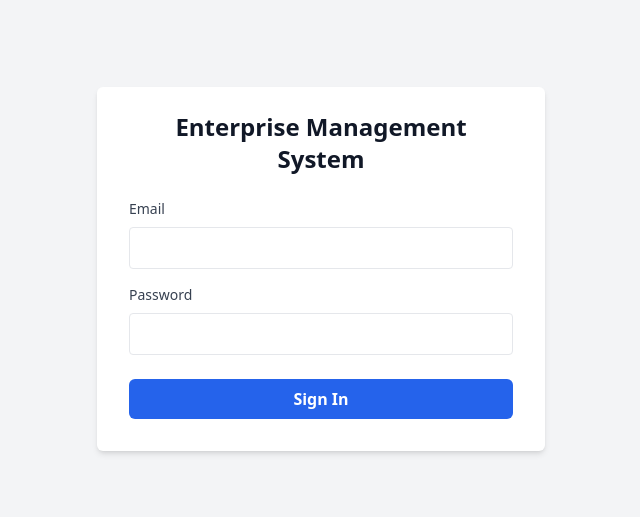
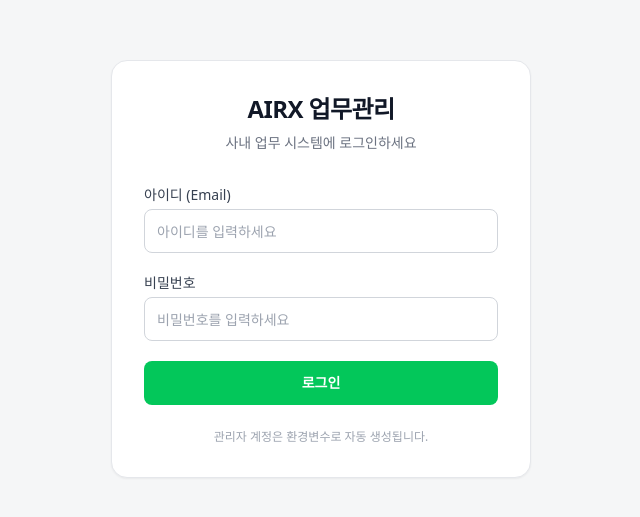
Before and after one commit to cdh5816/airx, a Next.js app: page /login in a window 1280 px wide. Shown: the part 131-648 px from the top of the page, without its empty margins (319-959 px from the left). Built offline with nearby package versions, Linux system fonts and the light colour scheme.

Commit message:
Update page.tsx

```diff
--- a/app/login/page.tsx
+++ b/app/login/page.tsx
@@ -7,11 +7,13 @@ export default function LoginPage() {
   const [email, setEmail] = useState('');
   const [password, setPassword] = useState('');
   const [error, setError] = useState('');
+  const [loading, setLoading] = useState(false);
   const router = useRouter();
 
   async function handleSubmit(e: React.FormEvent<HTMLFormElement>) {
     e.preventDefault();
     setError('');
+    setLoading(true);
 
     try {
       const res = await fetch('/api/auth/login', {
@@ -23,70 +25,92 @@ export default function LoginPage() {
       const data = await res.json();
 
       if (!res.ok) {
-        throw new Error(data.error || 'Login failed');
+        throw new Error(data.error || '로그인에 실패했습니다.');
       }
 
       router.replace(data.redirect ?? '/dashboard');
     } catch (err: any) {
-      setError(err?.message || 'Login failed');
+      setError(err?.message || '로그인에 실패했습니다.');
+    } finally {
+      setLoading(false);
     }
   }
 
   return (
-    <div className="min-h-screen flex items-center justify-center bg-gray-100">
-      <form
-        onSubmit={handleSubmit}
-        className="bg-white shadow-md rounded-md px-8 pt-6 pb-8 w-full max-w-md"
-      >
-        <h1 className="text-2xl font-semibold mb-6 text-center">
-          Enterprise Management System
+    <div className="min-h-screen flex items-center justify-center bg-[#f5f6f7] px-4">
+      <div className="w-full max-w-[420px]">
+        <div className="bg-white rounded-2xl border border-gray-200 shadow-sm p-8">
+          <div className="mb-8 text-center">
+            <h1 className="text-2xl font-semibold tracking-tight">
+              AIRX 업무관리
             </h1>
+            <p className="text-sm text-gray-500 mt-2">
+              사내 업무 시스템에 로그인하세요
+            </p>
+          </div>
 
           {error && (
-          <p className="text-red-500 text-sm mb-4 text-center">{error}</p>
+            <div className="mb-4 text-sm text-red-600 text-center">
+              {error}
+            </div>
           )}
 
-        <div className="mb-4">
+          <form onSubmit={handleSubmit} className="space-y-5">
+            <div>
               <label
-            className="block text-gray-700 text-sm font-medium mb-2"
                 htmlFor="email"
+                className="block text-sm font-medium text-gray-700 mb-1"
               >
-            Email
+                아이디 (Email)
               </label>
               <input
                 id="email"
-            type="email"
+                type="text"   // 🔥 @ 없어도 가능
                 value={email}
                 onChange={(e) => setEmail(e.target.value)}
-            className="border rounded w-full py-2 px-3 text-gray-700 focus:outline-none focus:ring focus:ring-blue-200"
+                placeholder="아이디를 입력하세요"
                 required
+                className="w-full h-11 px-3 rounded-lg border border-gray-300 bg-white text-sm
+                           focus:outline-none focus:ring-2 focus:ring-[#03c75a] focus:border-[#03c75a]
+                           transition"
               />
             </div>
 
-        <div className="mb-6">
+            <div>
               <label
-            className="block text-gray-700 text-sm font-medium mb-2"
                 htmlFor="password"
+                className="block text-sm font-medium text-gray-700 mb-1"
               >
-            Password
+                비밀번호
               </label>
               <input
                 id="password"
                 type="password"
                 value={password}
                 onChange={(e) => setPassword(e.target.value)}
-            className="border rounded w-full py-2 px-3 text-gray-700 focus:outline-none focus:ring focus:ring-blue-200"
+                placeholder="비밀번호를 입력하세요"
                 required
+                className="w-full h-11 px-3 rounded-lg border border-gray-300 bg-white text-sm
+                           focus:outline-none focus:ring-2 focus:ring-[#03c75a] focus:border-[#03c75a]
+                           transition"
               />
             </div>
 
             <button
               type="submit"
-          className="w-full bg-blue-600 hover:bg-blue-700 text-white font-semibold py-2 px-4 rounded-md transition"
+              disabled={loading}
+              className="w-full h-11 rounded-lg bg-[#03c75a] hover:bg-[#02b351]
+                         text-white text-sm font-semibold transition disabled:opacity-60"
             >
-          Sign In
+              {loading ? '로그인 중...' : '로그인'}
             </button>
           </form>
+
+          <div className="mt-6 text-xs text-gray-400 text-center">
+            관리자 계정은 환경변수로 자동 생성됩니다.
+          </div>
+        </div>
+      </div>
     </div>
   );
 }
```
Lines whose indentation alone changed are shown as unchanged.
